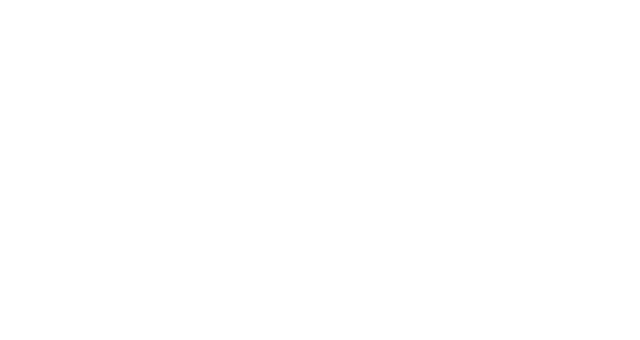
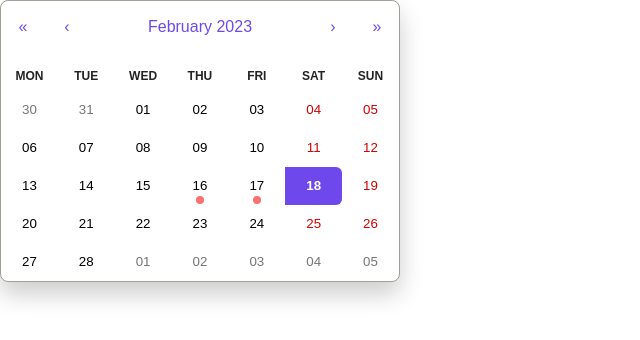
Before and after one commit to Adult96/every_diary, a React (Create React App) app: page / in a window 1280 px wide. Shown: the top 340 px of the page, without its empty margins (0-640 px from the left). Built offline with nearby package versions, Linux system fonts and the light colour scheme.

Commit message:
faet: 다이어리 페이지 구현

```diff
--- a/package.json
+++ b/package.json
@@ -15,6 +15,7 @@
     "react-dom": "^18.2.0",
     "react-is": "^18.2.0",
     "react-redux": "^8.0.5",
+    "react-router-dom": "^6.8.1",
     "react-scripts": "5.0.1",
     "redux": "^4.2.1",
     "styled-components": "^5.3.6",
--- a/src/App.js
+++ b/src/App.js
@@ -1,5 +1,11 @@
+import { Outlet } from 'react-router-dom';
+
 function App() {
-  return;
+  return (
+    <>
+      <Outlet />
+    </>
+  );
 }
 
 export default App;
--- a/src/index.js
+++ b/src/index.js
@@ -1,17 +1,31 @@
 import React from 'react';
 import ReactDOM from 'react-dom/client';
 import './index.css';
+import { createBrowserRouter, RouterProvider } from 'react-router-dom';
+import CalendarPage from './pages/Calendar';
 import App from './App';
-import reportWebVitals from './reportWebVitals';
+import Diary from './pages/Diary';
+
+const router = createBrowserRouter([
+  {
+    path: '/',
+    element: <App />,
+    children: [
+      {
+        index: true,
+        element: <CalendarPage />,
+      },
+      {
+        path: '/diary',
+        element: <Diary />,
+      },
+    ],
+  },
+]);
 
 const root = ReactDOM.createRoot(document.getElementById('root'));
 root.render(
   <React.StrictMode>
-    <App />
+    <RouterProvider router={router} />
   </React.StrictMode>
 );
-
-// If you want to start measuring performance in your app, pass a function
-// to log results (for example: reportWebVitals(console.log))
-// or send to an analytics endpoint. Learn more: https://bit.ly/CRA-vitals
-reportWebVitals();
--- a/src/pages/Calendar.jsx
+++ b/src/pages/Calendar.jsx
@@ -2,11 +2,10 @@ import axios from 'axios';
 import moment from 'moment';
 import React, { useState } from 'react';
 import Calendar from 'react-calendar';
-import './App.css';
-import 'react-calendar/dist/Calendar.css'; // css import
+import 'react-calendar/dist/Calendar.css';
 import styled from 'styled-components';
 
-function App() {
+function CalendarPage() {
   const [value, onChange] = useState(new Date());
 
   const [mark, setMark] = useState(['2023-02-16', '2023-02-17']);
@@ -25,14 +24,107 @@ function App() {
   };
 
   return (
+    <CalendarContainer>
       <Calendar
         onChange={onChange}
         formatDay={(locale, date) => moment(date).format('DD')}
         value={value}
         tileContent={show}
       />
+    </CalendarContainer>
   );
 }
+
+const CalendarContainer = styled.div`
+  .react-calendar {
+    width: 400px;
+    max-width: 100%;
+    background-color: #fff;
+    color: #222;
+    border-radius: 8px;
+    box-shadow: 0 12px 24px rgba(0, 0, 0, 0.2);
+    font-family: Arial, Helvetica, sans-serif;
+    line-height: 1.125em;
+  }
+  .react-calendar__navigation button {
+    color: #6f48eb;
+    min-width: 44px;
+    background: none;
+    font-size: 16px;
+    margin-top: 8px;
+  }
+  .react-calendar__navigation button:enabled:hover,
+  .react-calendar__navigation button:enabled:focus {
+    background-color: #f8f8fa;
+  }
+  .react-calendar__navigation button[disabled] {
+    background-color: #f0f0f0;
+  }
+  abbr[title] {
+    text-decoration: none;
+  }
+  /* .react-calendar__month-view__days__day--weekend {
+  color: #d10000;
+ } */
+  .react-calendar__tile:enabled:hover,
+  .react-calendar__tile:enabled:focus {
+    background: #f8f8fa;
+    color: #6f48eb;
+    border-radius: 6px;
+  }
+  .react-calendar__tile--now {
+    background: #6f48eb33;
+    border-radius: 6px;
+    font-weight: bold;
+    color: #6f48eb;
+  }
+  .react-calendar__tile--now:enabled:hover,
+  .react-calendar__tile--now:enabled:focus {
+    background: #6f48eb33;
+    border-radius: 6px;
+    font-weight: bold;
+    color: #6f48eb;
+  }
+  .react-calendar__tile--hasActive:enabled:hover,
+  .react-calendar__tile--hasActive:enabled:focus {
+    background: #f8f8fa;
+  }
+  .react-calendar__tile--active {
+    background: #6f48eb;
+    border-radius: 6px;
+    font-weight: bold;
+    color: white;
+  }
+  .react-calendar__tile--active:enabled:hover,
+  .react-calendar__tile--active:enabled:focus {
+    background: #6f48eb;
+    color: white;
+  }
+  .react-calendar--selectRange .react-calendar__tile--hover {
+    background-color: #f8f8fa;
+  }
+  .react-calendar__tile--range {
+    background: #f8f8fa;
+    color: #6f48eb;
+    border-radius: 0;
+  }
+  .react-calendar__tile--rangeStart {
+    border-top-right-radius: 0;
+    border-bottom-right-radius: 0;
+    border-top-left-radius: 6px;
+    border-bottom-left-radius: 6px;
+    background: #6f48eb;
+    color: white;
+  }
+  .react-calendar__tile--rangeEnd {
+    border-top-left-radius: 0;
+    border-bottom-left-radius: 0;
+    border-top-right-radius: 6px;
+    border-bottom-right-radius: 6px;
+    background: #6f48eb;
+    color: white;
+  }
+`;
 
 const DotBox = styled.div`
   position: relative;
@@ -52,4 +144,4 @@ const Dot = styled.div`
   margin-left: 1px;
 `;
 
-export default App;
+export default CalendarPage;
--- /dev/null
+++ b/src/pages/Diary.jsx
@@ -0,0 +1,5 @@
+import React from 'react';
+
+export default function Diary() {
+  return <div>dfssd</div>;
+}
```
Also changed, not shown: src/pages/Calendar.module.css (deleted, +0 -88 lines), 1 other file (tests, documents, lock files or other folders). Lines whose indentation alone changed are shown as unchanged.
